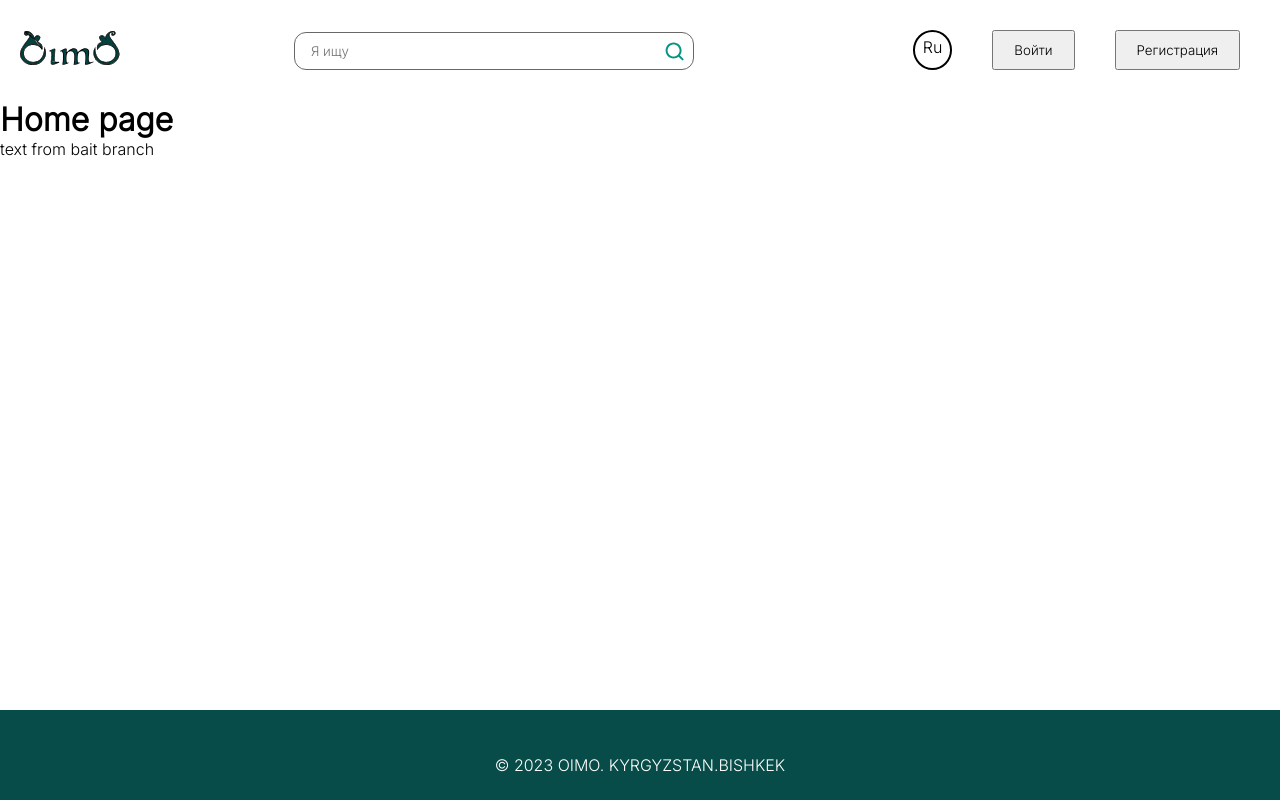
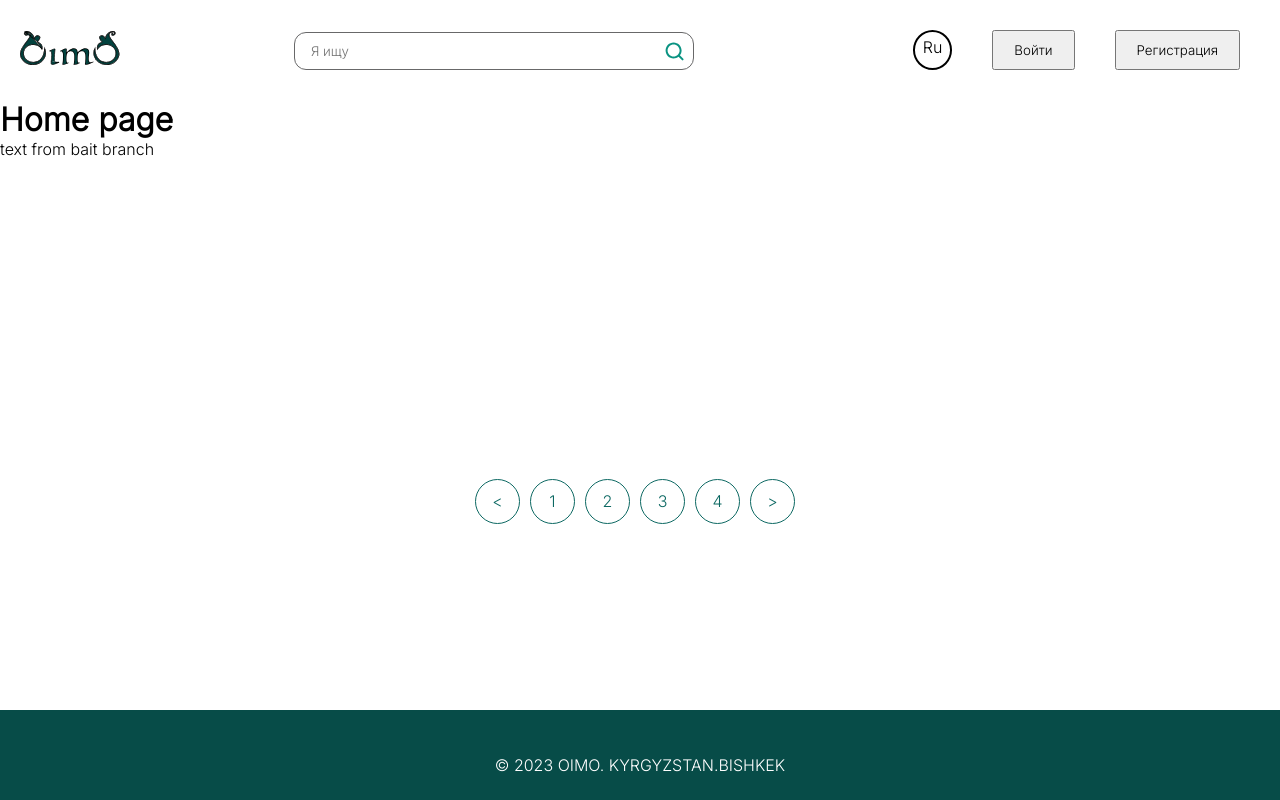
Before and after one commit to Adilet25/hackathon-frontend, a React (Create React App) app: page / in a window 1280 px wide. Built offline with nearby package versions, Linux system fonts and the light colour scheme.

Commit message:
added pagination

```diff
--- a/package.json
+++ b/package.json
@@ -3,6 +3,9 @@
   "version": "0.1.0",
   "private": true,
   "dependencies": {
+    "@emotion/react": "^11.10.6",
+    "@emotion/styled": "^11.10.6",
+    "@mui/material": "^5.11.14",
     "@testing-library/jest-dom": "^5.16.5",
     "@testing-library/react": "^13.4.0",
     "@testing-library/user-event": "^13.5.0",
@@ -13,6 +16,7 @@
     "axios": "^1.3.4",
     "react": "^18.2.0",
     "react-dom": "^18.2.0",
+    "react-paginate": "^8.1.4",
     "react-router-dom": "^6.9.0",
     "react-scripts": "^5.0.1",
     "sass": "^1.59.2",
--- /dev/null
+++ b/src/components/UI/Pagination/Pagination.module.scss
@@ -0,0 +1,35 @@
+.root {
+  display: flex;
+  justify-content: center;
+  margin-top: 25%;
+
+  li {
+    display: inline-block;
+
+    a {
+      text-align: center;
+      width: 45px;
+      line-height: 42px;
+      height: 45px;
+      border: 1px solid #0c6862;
+      border-radius: 30px;
+      margin-right: 10px;
+      cursor: pointer;
+      display: inline-block;
+      color: #0c6862;
+      &:hover {
+        background-color: #0c6862;
+        color: #fff;
+      }
+    }
+  }
+
+  :global {
+    .selected {
+      a {
+        background-color: #0c6862;
+        color: #fff;
+      }
+    }
+  }
+}
--- /dev/null
+++ b/src/components/UI/Pagination/Pagination.tsx
@@ -0,0 +1,25 @@
+import React from "react";
+import ReactPaginate from "react-paginate";
+
+import styles from "./Pagination.module.scss";
+
+type PaginationProps = {
+  currentPage: number;
+  onChangePage: (page: number) => void;
+};
+
+export const Pagination: React.FC<PaginationProps> = ({
+  currentPage,
+  onChangePage,
+}) => (
+  <ReactPaginate
+    className={styles.root}
+    breakLabel="..."
+    nextLabel=">"
+    previousLabel="<"
+    onPageChange={event => onChangePage(event.selected + 1)}
+    // pageRangeDisplayed={4}
+    pageCount={4}
+    forcePage={currentPage - 1}
+  />
+);
--- a/src/pages/Home/Home.tsx
+++ b/src/pages/Home/Home.tsx
@@ -1,4 +1,5 @@
 import Footer from "../../components/Footer/Footer";
+import { Pagination } from "../../components/UI/Pagination/Pagination";
 
 const Home = () => {
   return (
@@ -6,6 +7,12 @@ const Home = () => {
       <h1>Home page</h1>
       <p>text from bait branch</p>
       <Footer></Footer>
+      <Pagination
+        currentPage={0}
+        onChangePage={function (page: number): void {
+          throw new Error("Function not implemented.");
+        }}
+      />
     </div>
   );
 };
```
Also changed, not shown: 1 other file (tests, documents, lock files or other folders).
